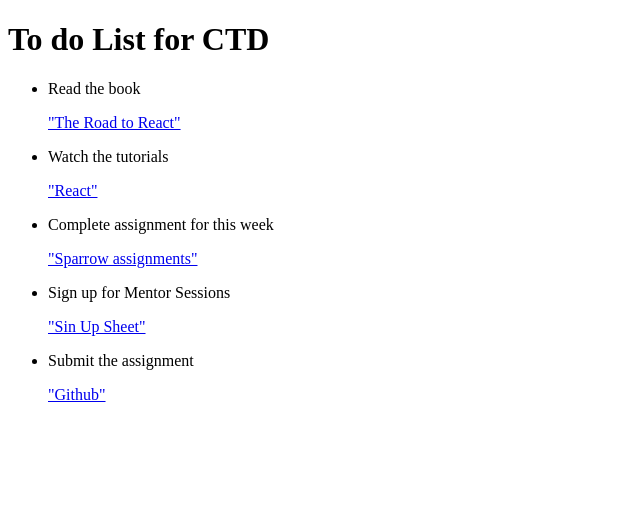
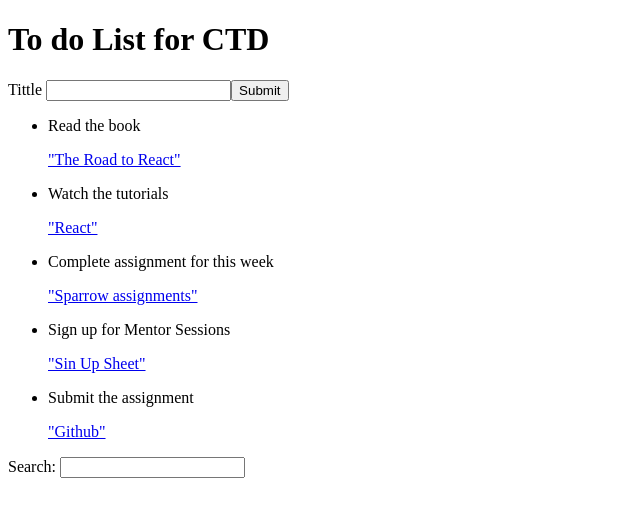
Before and after one commit to Code-the-Dream-School/ctd-react-sparrow, a React (Create React App) app: page / in a window 1280 px wide. Shown: the top 516 px of the page, without its empty margins (0-640 px from the left). Built offline with nearby package versions, Linux system fonts and the light colour scheme; the HTML template or start-up script is replaced by a standard one.

Commit message:
Moved list item into TodoLisItem.js

```diff
--- a/package.json
+++ b/package.json
@@ -5,7 +5,7 @@
   "dependencies": {
     "react": "^17.0.2",
     "react-dom": "^17.0.2",
-    "react-scripts": "5.0.0"
+    "react-scripts": "^5.0.0"
   },
   "scripts": {
     "start": "react-scripts start",
--- /dev/null
+++ b/src/AddTodoForm.js
@@ -0,0 +1,19 @@
+import React from "react";
+
+const AddTodoForm = (props) => {
+    const handleAddTodo = (event) => {
+        event.preventDefault();
+        const todoTitle = event.target.title.value;
+        console.log(todoTitle);
+        props.onAddTodo(todoTitle);
+
+    };
+    return(
+        <form onSubmit = {handleAddTodo} >
+            <label htmlFor = "todoTitle">Tittle </label>
+            <input id = "todoTitle" name = "title"/>
+            <button type = "submit">Submit</button>
+        </form>
+    );
+}
+export default AddTodoForm;
--- a/src/App.js
+++ b/src/App.js
@@ -1,65 +1,39 @@
 import * as React from 'react';
+import TodoList from "./TodoList"
+import AddTodoForm from  "./AddTodoForm"
 
 
-
-const list = [
-  {
-    title: 'Read the book',
-    url:'https://courses.robinwieruch.de/p/the-road-to-learn-react',
-    link: '"The Road to React"',
-    id: 1,
-  },
-  {
-    title: 'Watch the tutorials',
-    url:'https://www.educative.io/',
-    link: '"React"',
-    id: 2,
-  },
-  {
-    title: 'Complete assignment for this week',
-    url:'https://github.com/Code-the-Dream-School/ctd-react-sparrow/wiki',
-    link: '"Sparrow assignments"',
-    id: 3,
-  },
-  {
-    title: 'Sign up for Mentor Sessions',
-    url:' https://docs.google.com/spreadsheets/d/1hbeVKsUxDUmPgD0cVZEL0xrkwdo-FBjtC1HEAPLz2bE/edit#gid=0//learn.codethedream.org/react-fundamentals-project-setup-and-react-basics/',
-    link: '"Sin Up Sheet"',
-    id: 4,
-  },
-  {
-    title: 'Submit the assignment',
-    url:'https://github.com/dseydahmetova',
-    link: '"Github"',
-    id: 5,
+function Search(){
+  const handleChange = (event) => {
+    console.log(event);
+  }
+  return(
+    <div>
+      <label htmlFor="search">Search: </label>
+      <input id="search" type = "text" onChange={handleChange} />
+    </div>
+  )
   }
 
-];
 
 
 function App() {
 
+ const [newTodo, setNewTodo] = React.useState('');
+
   return (
     <div>
     <h1>To do List for CTD</h1>
-
-    {/* render the list */}
-
-    <ul>
-      {list.map(function(item) {
-       return (
-        <li key={item.id}>
-          <p>{item.title}</p>
-          <p>
-            <a href={item.url}> {item.link}</a>
-          </p>
-        </li>
-      );
-      })}
-    </ul>
-
+    <AddTodoForm onAddTodo = {setNewTodo} />
+    <p>
+      <strong>{newTodo}</strong>
+    </p>
+    <TodoList/>
+    <Search/>
     </div>
   );
 }
 
+
+
 export default App;
--- /dev/null
+++ b/src/TodoList.js
@@ -0,0 +1,50 @@
+import React from "react";
+import TodoListItem from "./TodoListItem"
+
+const  list = [
+    {
+      title: 'Read the book',
+      url:'https://courses.robinwieruch.de/p/the-road-to-learn-react',
+      link: '"The Road to React"',
+      id: 1,
+    },
+    {
+      title: 'Watch the tutorials',
+      url:'https://www.educative.io/',
+      link: '"React"',
+      id: 2,
+    },
+    {
+      title: 'Complete assignment for this week',
+      url:'https://github.com/Code-the-Dream-School/ctd-react-sparrow/wiki',
+      link: '"Sparrow assignments"',
+      id: 3,
+    },
+    {
+      title: 'Sign up for Mentor Sessions',
+      url:' https://docs.google.com/spreadsheets/d/1hbeVKsUxDUmPgD0cVZEL0xrkwdo-FBjtC1HEAPLz2bE/edit#gid=0//learn.codethedream.org/react-fundamentals-project-setup-and-react-basics/',
+      link: '"Sin Up Sheet"',
+      id: 4,
+    },
+    {
+      title: 'Submit the assignment',
+      url:'https://github.com/dseydahmetova',
+      link: '"Github"',
+      id: 5,
+    }
+
+  ];
+
+  function TodoList () {
+    return (
+    <ul>
+        {list.map(function(todo) {
+         return (
+        <TodoListItem key = {todo.id} todo = {todo}/>
+        );
+        })}
+      </ul>
+    );
+}
+
+  export default TodoList
--- /dev/null
+++ b/src/TodoListItem.js
@@ -0,0 +1,14 @@
+import React from "react";
+
+const TodoListItem = (props) => {
+   return (
+    <li>
+            <p>{props.todo.title}</p>
+            <p>
+              <a href={props.todo.url}> {props.todo.link}</a>
+            </p>
+          </li>
+   );
+  }
+
+  export default TodoListItem
```
Also changed, not shown: 2 other files (tests, documents, lock files or other folders).
